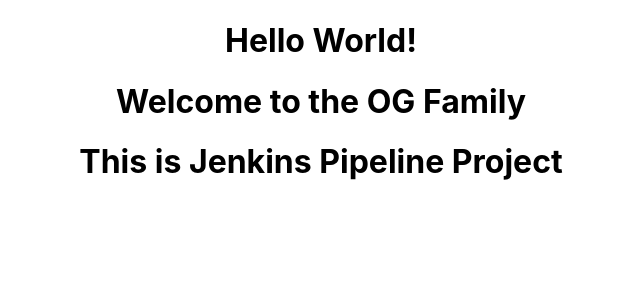
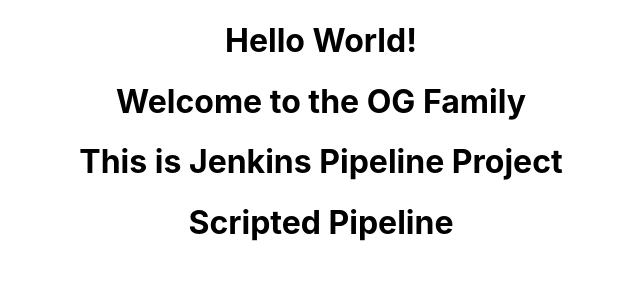
Before and after one commit to GirishAgarwal007/react, a React (Create React App) app: page / in a window 1280 px wide. Shown: the top 300 px of the page, without its empty margins (319-959 px from the left). Built offline with nearby package versions, Linux system fonts and the light colour scheme.

Commit message:
new commit

```diff
--- a/src/App.js
+++ b/src/App.js
@@ -7,6 +7,7 @@
   	<h1>Hello World! </h1>
 	  <h1> Welcome to the OG Family </h1>
 	  <h1> This is Jenkins Pipeline Project </h1>
+	  <h1> Scripted Pipeline </h1>
 	  </div>
   );
 }
```
